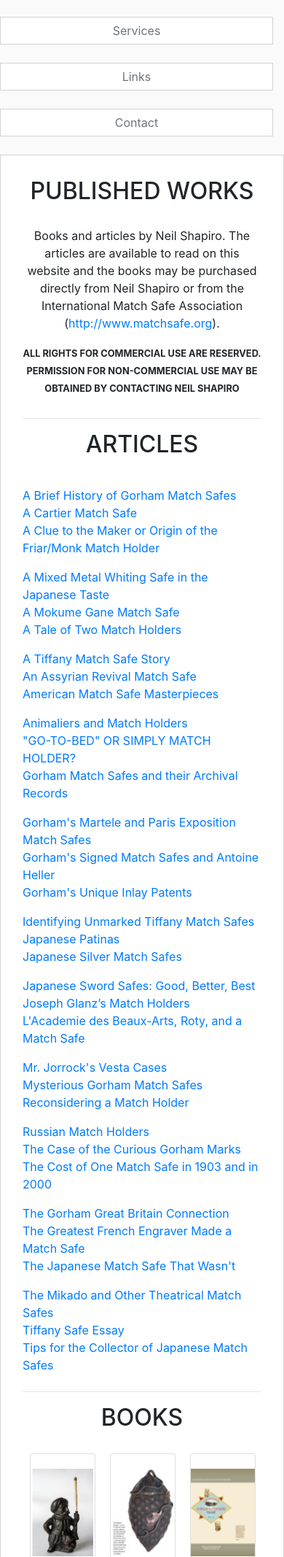
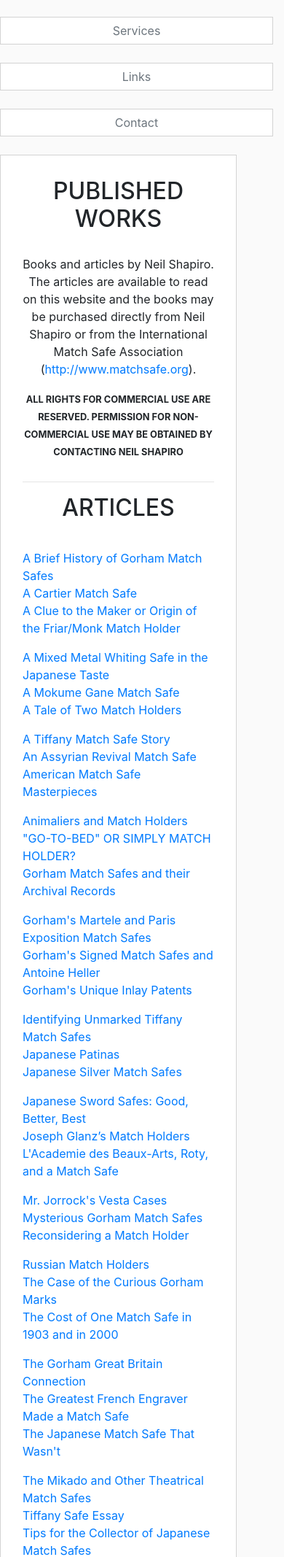
Before and after one commit to neilshapiro/MatchSafeScholar, a PHP site: page /works.php in a window 390 px wide. Shown: the part 465-2599 px from the top of the page at 73% size. Run offline with PHP 8.4, Linux system fonts and the light colour scheme.

Commit message:
apply text-center to content div instead of individual elements

```diff
--- a/contact.php
+++ b/contact.php
@@ -3,7 +3,6 @@
   require_once("page_start.php");
 ?>
 
-<div class="col-md-10 page-content text-center">
 <h2 class="text-center page-content-title">CONTACT</h2>
 <h3 style="margin-bottom:20px;">Neil Shapiro</h3>
 <address>
@@ -26,7 +25,6 @@
     </tr>
   </table>
 </address>
-</div>
 
 <?php
   require_once("page_end.php");
--- a/index.php
+++ b/index.php
@@ -3,7 +3,6 @@
   require_once("page_start.php");
 ?>
 
-<div class="col-md-10 page-content text-center">
 <h2 class="page-content-title">GALLERY</h2>
 <h6 class="page-content-title">Selected match safes and match holders from worldwide collections.</h6>
 <div class="row">
@@ -25,7 +24,6 @@
     </div>
   </div>
 </div>
-</div>
 
 <?php
   require_once("page_end.php");
--- a/links.php
+++ b/links.php
@@ -3,8 +3,8 @@
   require_once("page_start.php");
 ?>
 
-<div id="links" class="col-md-10 page-content text-center">
-  <h2 class="text-center page-content-title">LINKS</h2>
+<div id="links">
+  <h2 class="page-content-title">LINKS</h2>
   <p style="margin-bottom:20px;">Some useful links for researchers and collectors.<p>
   <p><b>International Match Safe Association</b></p>
   <a target="_blank" href="http://www.matchsafe.org">http://www.matchsafe.org</a>
--- a/page_end.php
+++ b/page_end.php
@@ -1,3 +1,4 @@
+</div>
 </div>
 </div>
 
--- a/page_start.php
+++ b/page_start.php
@@ -29,10 +29,11 @@
         <div id="site-nav" class="col-md-2">
           <nav class="nav flex-column">
             <a class="btn btn-outline-secondary" href="index.php">Gallery</a>
-            <a class="btn btn-outline-secondary" href="works.php">Published Works</a>
-            <a class="btn btn-outline-secondary" href="exhibition.php">Museum Exhibition</a>
+            <a  style="white-space: normal;" class="btn btn-outline-secondary" href="works.php">Published Works</a>
+            <a  style="white-space: normal;" class="btn btn-outline-secondary" href="exhibition.php">Museum Exhibition</a>
             <a class="btn btn-outline-secondary" href="services.php">Services</a>
             <a class="btn btn-outline-secondary" href="links.php">Links</a>
             <a class="btn btn-outline-secondary" href="contact.php">Contact</a>
           </nav>
         </div>
+        <div class="col-10 page-content text-center">
--- a/works.php
+++ b/works.php
@@ -3,17 +3,16 @@
   require_once("page_start.php");
 ?>
 
-<div class="col-md-10 page-content">
-  <h2 class="text-center page-content-title">PUBLISHED WORKS</h2>
-  <p class="text-center">Books and articles by Neil Shapiro. The articles are available to read on this website and the books may be purchased directly from Neil Shapiro or from the International Match Safe Association (<a target="_blank" href="http://www.matchsafe.org">http://www.matchsafe.org</a>).</p>
-  <p class="text-center" style="margin-bottom:30px;"><small><strong>ALL RIGHTS FOR COMMERCIAL USE ARE RESERVED. PERMISSION FOR NON-COMMERCIAL USE MAY BE OBTAINED BY CONTACTING NEIL SHAPIRO</strong></small></p>
+<h2 class="page-content-title">PUBLISHED WORKS</h2>
+<p>Books and articles by Neil Shapiro. The articles are available to read on this website and the books may be purchased directly from Neil Shapiro or from the International Match Safe Association (<a target="_blank" href="http://www.matchsafe.org">http://www.matchsafe.org</a>).</p>
+<p style="margin-bottom:30px;"><small><strong>ALL RIGHTS FOR COMMERCIAL USE ARE RESERVED. PERMISSION FOR NON-COMMERCIAL USE MAY BE OBTAINED BY CONTACTING NEIL SHAPIRO</strong></small></p>
 <hr>
-  <h2 class="text-center page-content-title">ARTICLES</h2>
+<h2 class="page-content-title">ARTICLES</h2>
 
   <?php
     $articles = json_decode(file_get_contents("articles.json"));
     for ($x = 0; $x < count($articles); $x += 3) {
-        echo '<div class="row article-content">';
+      echo '<div class="row article-content text-left">';
       for ($y = $x; $y < $x+3; $y++) {
         if ($y >= count($articles))
           break;
@@ -26,13 +25,13 @@
   ?>
 
 <hr>
-  <h2 class="text-center page-content-title">BOOKS</h2>
+<h2 class="page-content-title">BOOKS</h2>
 <div class="book-slider">
 
   <?php
     $books = json_decode(file_get_contents("books.json"));
     for ($x = 0; $x < count($books); $x++) {
-        echo '<div class="card text-center slide">
+      echo '<div class="card slide">
               <img class="img-fluid mx-auto" src="img/books/' . $books[$x]->img . '" alt="Book ' . $x . '">
                 <div class="card-body">
                   <h6 class="card-title">' . $books[$x]->title . '</h6>
@@ -50,8 +49,8 @@
 
 </div>
 <hr>
-  <h2 class="text-center page-content-title">BOOK REVIEWS</h2>
-  <div class="row text-center" style="margin-bottom: 20px;">
+<h2 class="page-content-title">BOOK REVIEWS</h2>
+<div class="row" style="margin-bottom: 20px;">
   <div class="col-md-6">
     <a target="_blank" href="reviews/EXCEPTIONAL MATCH SAFES BOOK REVIEW.pdf">Exceptional Match Safes Book Review</a>
     <p><i>Silver Magazine</i></p>
@@ -60,7 +59,6 @@
     <a target="_blank" href="reviews/GORHAM MATCH SAFES BOOK REVIEW.pdf">Gorham Match Safes Book Review</a>
   </div>
 </div>
-</div>
 
 <?php
   require_once("page_end.php")
```
Also changed, not shown: exhibition.php (+3 -5 lines), services.php (+6 -8 lines). Lines whose indentation alone changed are shown as unchanged.
